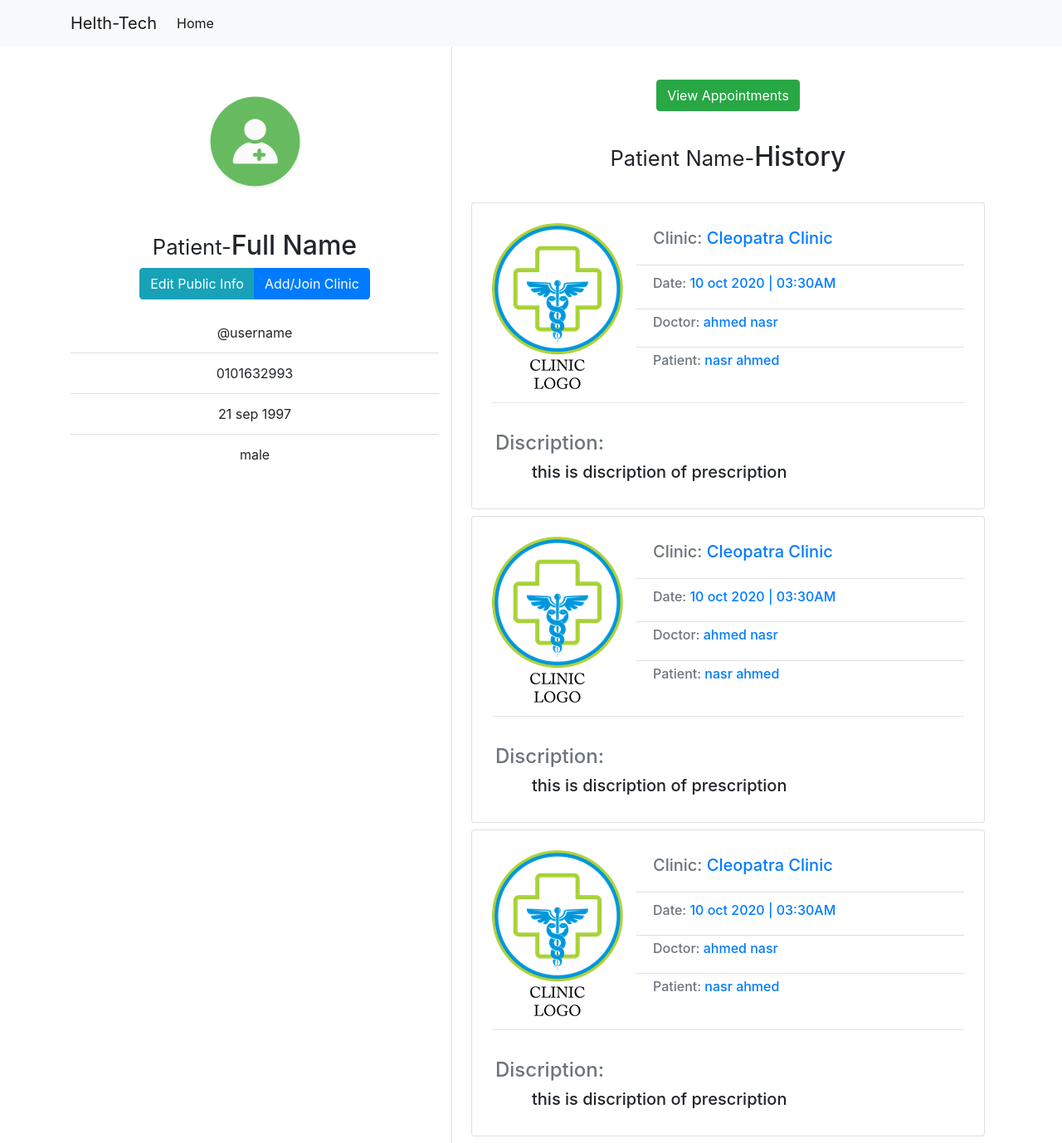
After one commit to AhmedNasr7/SE2018G21, a PHP site: page /pat.php in a window 1280 px wide. The commit adds this page. Shown: the whole page at 83% size. Run offline with PHP 8.4, Linux system fonts and the light colour scheme; some libraries are stand-ins or nearby versions.

Commit message:
Creating FrontEnd for Patient Profile

```diff
--- a/config.php
+++ b/config.php
@@ -53,6 +53,8 @@ class DIRS {
         'views-patient-profile' => './views/patient-profile/pat-profile.view.php',
         'static-js-pat-profile' => './static/js/patient-profile/pat.js',
         'static-css-pat-profile' => './static/css/patient-profile/pat.css',
+        'static-imgs-pat-avatar' => './static/imgs/pat-avatar.png',
+        'static-imgs-clinic-logo' => './static/imgs/clinic-logo.png',
 
 
 
@@ -61,7 +63,7 @@ class DIRS {
          */
         'models-DB'=>'./models/db.model.php',
         'models-user' => './models/user.model.php',
-        'models-profile' => './models/profile.model.php'
+        'models-profile' => './models/profile.model.php',
 
     ];
 
--- a/index.php
+++ b/index.php
@@ -19,7 +19,7 @@ require_once './init.php';
 
 <div class="container-fluid px-0">
     <?php
-        require_once './home.php';
+        require_once DIRS::PATH['views-home'];
     ?>
 </div>
 
--- /dev/null
+++ b/pat.php
@@ -0,0 +1,9 @@
+<?php
+
+require_once './init.php';
+
+
+require_once DIRS::PATH['views-patient-profile'];
+
+
+require_once DIRS::PATH['views-layout-footer'];
--- /dev/null
+++ b/views/patient-profile/pat-profile.view.php
@@ -0,0 +1,181 @@
+<div class="container pt-5">
+
+<div class="row justify-content-around">
+    <section id="DR-PROFILE-INFO" class="col-10 col-md-10 col-lg-5 col-xl-5 border-right">
+            <div class="row py-md-3">
+                <div class="col-12 col-lg-12 pb-3 text-center">
+                    <div class="img-thumbnail border-0">
+                        <img class="w-25 my-5 mx-auto d-block shadow-sm rounded-circle" src="<?= DIRS::PATH['static-imgs-pat-avatar'] ?>" alt="Dr-Avatar">
+                    </div>
+                    <h2><small>Patient-</small>Full Name</h2>
+                    <div class="btn-group">
+                        <a href="#" class="btn btn-info"> Edit Public Info </a> <!-- link to edit profile page "Anss task"-->
+                        <a href="#" class="btn btn-primary"> Add/Join Clinic </a> <!-- link to clinics page "Ahmed nasr task"-->
+                    </div>
+                </div>
+
+                <div class="col-12 col-lg-12">
+                    <ul class="list-group list-group-flush text-center"> <!-- From table user and profile -->
+                        <li class="list-group-item">@username</li>
+                        <li class="list-group-item">0101632993</li>
+                        <li class="list-group-item">21 sep 1997</li>
+                        <li class="list-group-item">male</li>
+                    </ul>
+                </div>
+            </div>
+    </section>
+
+    <section id="DR-PROFILE-APPOINTMENTS" class="col-10 col-md-10 col-lg-7" >
+
+        <div class="row pt-5 pb-3 justify-content-around">
+            <button type="button" class="btn btn-success" data-toggle="modal" data-target="#Appointments">
+              View Appointments
+             </button>
+        </div>
+
+        <!-- Modal -->
+        <div class="modal fade" id="Appointments" tabindex="-1" role="dialog" aria-labelledby="exampleModalLabel" aria-hidden="true">
+            <div class="modal-dialog" role="document">
+                <div class="modal-content">
+                    <div class="modal-header">
+                        <h5 class="modal-title" id="exampleModalLabel">Your Appointments</h5>
+                        <button type="button" class="close" data-dismiss="modal" aria-label="Close">
+                        <span aria-hidden="true">&times;</span>
+                        </button>
+                    </div>
+                    <div class="modal-body">
+                        <div class="card border-0">
+                            <div class="card-body">
+                                <h5 class="card-title">Next Appointments</h5> <!-- from appointments table -->
+                                <h6 class="card-subtitle mb-2 text-muted">All Appointments will marked as done automatically after passing it's date </h6>
+                                <div class="btn btn-info">Make appointment</div> <!-- link to making appointment "Nasr task" -->
+                            </div>
+                        </div>
+
+                        <div class="card my-2">
+                            <div class="card-body">
+                                <a href="#" ><h5 class="card-title">10 oct 2020 | 03:30AM</h5></a> <!-- link to appointment views for this appointment -->
+                                <h6 class="card-subtitle mb-2 text-muted">Clinic: <a href="#">Cleopatra Clinic</a></h6>
+                                <!-- link to this clinic -->
+                                <h6 class="card-subtitle mb-2 text-muted">Doctor: <a href="#">ahmed nasr</a></h6> <!-- link to this patient profile -->
+                                <a href="#" class="card-link">Mark as Done</a> <!-- future function ajax to set appointment as done -->
+                                <a href="#" class="card-link">View Prescription</a> <!-- link to prescription of ""this patient"" -->
+                            </div>
+                        </div>
+
+                        <div class="card my-2">
+                            <div class="card-body">
+                                <h5 class="card-title">10 oct 2020 | 03:30AM</h5>
+                                <h6 class="card-subtitle mb-2 text-muted">Clinic: <a href="#">Cleopatra Clinic</a></h6>
+                                <h6 class="card-subtitle mb-2 text-muted">Doctor: <a href="#">ahmed nasr</a></h6>
+                                <a href="#" class="card-link">Mark as Done</a>
+                                <a href="#" class="card-link">View Prescription</a>
+                            </div>
+                        </div>
+
+                        <div class="card my-2">
+                            <div class="card-body">
+                                <h5 class="card-title">10 oct 2020 | 03:30AM</h5>
+                                <h6 class="card-subtitle mb-2 text-muted">Clinic: <a href="#">Cleopatra Clinic</a></h6>
+                                <h6 class="card-subtitle mb-2 text-muted">Doctor: <a href="#">ahmed nasr</a></h6>
+                                <a href="#" class="card-link">Mark as Done</a>
+                                <a href="#" class="card-link">View Prescription</a>
+                            </div>
+                        </div>
+
+                        <div class="card my-2">
+                            <div class="card-body">
+                                <h5 class="card-title">10 oct 2020 | 03:30AM</h5>
+                                <h6 class="card-subtitle mb-2 text-muted">Clinic: <a href="#">Cleopatra Clinic</a></h6>
+                                <h6 class="card-subtitle mb-2 text-muted">Doctor: <a href="#">ahmed nasr</a></h6>
+                                <a href="#" class="card-link">Mark as Done</a>
+                                <a href="#" class="card-link">View Prescription</a>
+                            </div>
+                        </div>
+
+                        <div class="card my-2">
+                            <div class="card-body">
+                                <h5 class="card-title">10 oct 2020 | 03:30AM</h5>
+                                <h6 class="card-subtitle mb-2 text-muted">Clinic: <a href="#">Cleopatra Clinic</a></h6>
+                                <h6 class="card-subtitle mb-2 text-muted">Doctor: <a href="#">ahmed nasr</a></h6>
+                                <a href="#" class="card-link">Mark as Done</a>
+                                <a href="#" class="card-link">View Prescription</a>
+                            </div>
+                        </div>
+
+                    </div>
+                </div>
+            </div>
+        </div>
+
+        <div class="card border-0">
+            <div class="card-body text-center">
+                <h2><small>Patient Name-</small>History</h2>
+            </div>
+        </div>
+
+        <div class="card my-2 p-4 m-2">
+            <div class="media">
+                <img class="mr-3" src="<?= DIRS::PATH['static-imgs-clinic-logo'];?>" alt="Generic placeholder image">
+                <div class="media-body">
+                    <ul class="list-group list-group-flush text-left"> <!-- From table user and profile -->
+                            <li class="list-group-item">
+                            <h5 class="card-subtitle mb-2 text-muted">Clinic: <a href="#">Cleopatra Clinic</a></h5><!-- link to this clinic --></li>
+                            <li class="list-group-item">
+                            <h6 class="card-title mb-2 text-muted">Date: <a href="#">10 oct 2020 | 03:30AM</a></h6></li>
+                            <li class="list-group-item">
+                            <h6 class="card-subtitle mb-2 text-muted">Doctor: <a href="#">ahmed nasr</a></h6> <!-- link to this Doctor profile --></li>
+                            <li class="list-group-item">
+                            <h6 class="card-subtitle mb-2 text-muted">Patient: <a href="#">nasr ahmed</a></h6> <!-- link to this patient profile --></li>
+                    </ul>
+                </div>
+            </div><hr>
+            <h4 class="card-subtitle mb-2 text-muted pt-4 pl-1">Discription:</a></h4>
+            <h5 class="pl-5">this is discription of prescription</h5>
+        </div>
+
+        <div class="card my-2 p-4 m-2">
+            <div class="media">
+                <img class="mr-3" src="<?= DIRS::PATH['static-imgs-clinic-logo'];?>" alt="Generic placeholder image">
+                <div class="media-body">
+                    <ul class="list-group list-group-flush text-left"> <!-- From table user and profile -->
+                            <li class="list-group-item">
+                            <h5 class="card-subtitle mb-2 text-muted">Clinic: <a href="#">Cleopatra Clinic</a></h5><!-- link to this clinic --></li>
+                            <li class="list-group-item">
+                            <h6 class="card-title mb-2 text-muted">Date: <a href="#">10 oct 2020 | 03:30AM</a></h6></li>
+                            <li class="list-group-item">
+                            <h6 class="card-subtitle mb-2 text-muted">Doctor: <a href="#">ahmed nasr</a></h6> <!-- link to this Doctor profile --></li>
+                            <li class="list-group-item">
+                            <h6 class="card-subtitle mb-2 text-muted">Patient: <a href="#">nasr ahmed</a></h6> <!-- link to this patient profile --></li>
+                    </ul>
+                </div>
+            </div><hr>
+            <h4 class="card-subtitle mb-2 text-muted pt-4 pl-1">Discription:</a></h4>
+            <h5 class="pl-5">this is discription of prescription</h5>
+        </div>
+
+
+        <div class="card my-2 p-4 m-2">
+            <div class="media">
+                <img class="mr-3" src="<?= DIRS::PATH['static-imgs-clinic-logo'];?>" alt="Generic placeholder image">
+                <div class="media-body">
+                    <ul class="list-group list-group-flush text-left"> <!-- From table user and profile -->
+                            <li class="list-group-item">
+                            <h5 class="card-subtitle mb-2 text-muted">Clinic: <a href="#">Cleopatra Clinic</a></h5><!-- link to this clinic --></li>
+                            <li class="list-group-item">
+                            <h6 class="card-title mb-2 text-muted">Date: <a href="#">10 oct 2020 | 03:30AM</a></h6></li>
+                            <li class="list-group-item">
+                            <h6 class="card-subtitle mb-2 text-muted">Doctor: <a href="#">ahmed nasr</a></h6> <!-- link to this Doctor profile --></li>
+                            <li class="list-group-item">
+                            <h6 class="card-subtitle mb-2 text-muted">Patient: <a href="#">nasr ahmed</a></h6> <!-- link to this patient profile --></li>
+                    </ul>
+                </div>
+            </div><hr>
+            <h4 class="card-subtitle mb-2 text-muted pt-4 pl-1">Discription:</a></h4>
+            <h5 class="pl-5">this is discription of prescription</h5>
+        </div>
+
+
+    </section>
+</div>
+</div>
```
Also changed, not shown: static/css/main.css (line endings or trailing spaces), static/imgs/clinic-logo.png (added), static/imgs/pat-avatar.png (added), views/home.php (renamed from home.php).
